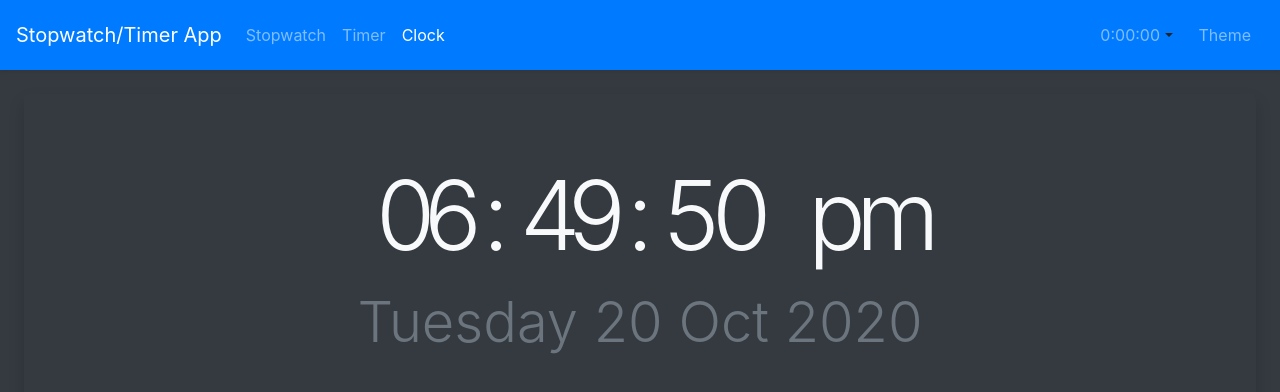
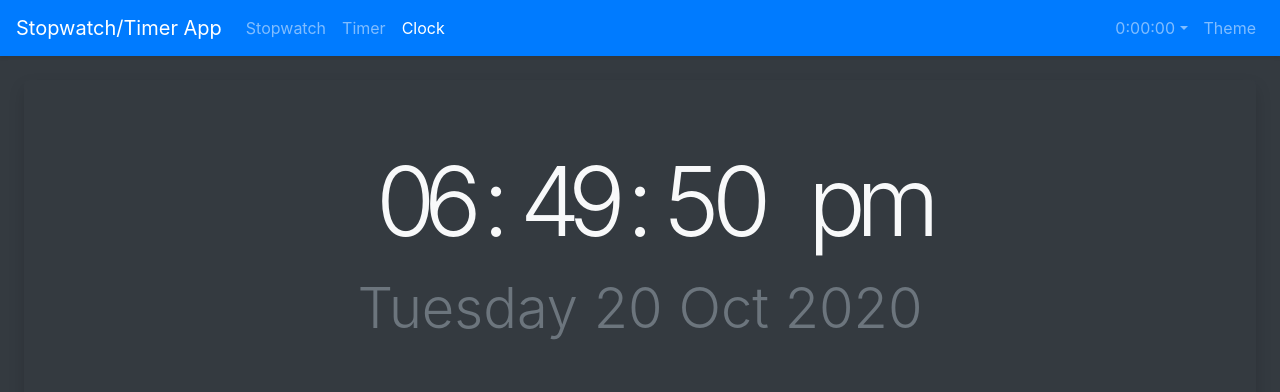
Before and after one commit to NRoboto/react-stopwatch-timer, a React (Create React App) app: page /clock in a window 1280 px wide. Shown: the top 392 px of the page. Built offline with nearby package versions, Linux system fonts and the light colour scheme.

Commit message:
Refactor navigation and change from button to span

```diff
--- a/src/navigation/index.tsx
+++ b/src/navigation/index.tsx
@@ -2,56 +2,19 @@ import React from "react";
 import { NavLink } from "react-router-dom";
 import {
   Navbar,
-  NavItem,
   NavbarToggler,
   Collapse,
   Nav,
   NavbarText,
-  Container,
-  Col,
-  Row,
   Button,
 } from "reactstrap";
+import { NavbarItem } from "./item";
+import { Peak, PeakPreview } from "./peak";
 import {
   NavigationProps,
-  NavbarItemProps,
-  NavPeakProps,
   NavMainBarProps,
   NavMainBarRightProps,
 } from "./types";
-
-const NavbarItem = ({ to, children }: NavbarItemProps) => (
-  <NavItem>
-    <NavLink to={to} className="nav-link" activeClassName="active">
-      {children}
-    </NavLink>
-  </NavItem>
-);
-
-const NavPeak = ({ collapsed }: NavPeakProps) => (
-  <Collapse isOpen={!collapsed}>
-    <Container className="bg-primary text-light" fluid>
-      <Row>
-        <Col xs="12" md="2">
-          Stopwatch 1
-        </Col>
-        <Col>0:00:00</Col>
-      </Row>
-      <Row>
-        <Col xs="12" md="2">
-          Stopwatch 2
-        </Col>
-        <Col>0:00:00</Col>
-      </Row>
-      <Row>
-        <Col xs="12" md="2">
-          Stopwatch 3
-        </Col>
-        <Col>0:00:00</Col>
-      </Row>
-    </Container>
-  </Collapse>
-);
 
 const NavMainBarLeft = () => (
   <Nav className="mr-auto" navbar>
@@ -62,13 +25,9 @@ const NavMainBarLeft = () => (
 );
 
 const NavMainBarRight = ({ togglePeak, toggleTheme }: NavMainBarRightProps) => (
-  <Nav>
-    <Button onClick={togglePeak} outline color="link">
-      <NavbarText>0:00:00</NavbarText> <span className="dropdown-toggle"></span>
-    </Button>
-    <Button onClick={toggleTheme} outline color="link">
-      <NavbarText>Theme</NavbarText>
-    </Button>
+  <Nav navbar>
+    <PeakPreview togglePeak={togglePeak} />
+    <NavbarItem onClick={toggleTheme}>Theme</NavbarItem>
   </Nav>
 );
 
@@ -79,7 +38,9 @@ const NavMainBar = ({
   toggleTheme,
 }: NavMainBarProps) => (
   <Navbar color="primary" dark expand="md" sticky="top" className="shadow-sm">
-    <NavLink className="navbar-brand" to="/" exact>Stopwatch/Timer App</NavLink>
+    <NavLink className="navbar-brand" to="/" exact>
+      Stopwatch/Timer App
+    </NavLink>
     <NavbarToggler onClick={toggleCollapse} className="mr-2"></NavbarToggler>
     <Collapse isOpen={!collapsed} navbar>
       <NavMainBarLeft />
@@ -96,7 +57,7 @@ export const Navigation = ({ toggleTheme }: NavigationProps) => {
 
   return (
     <>
-      <NavPeak collapsed={peakIsCollapsed} />
+      <Peak collapsed={peakIsCollapsed} />
       <NavMainBar
         collapsed={navIsCollapsed}
         toggleCollapse={toggleNavbar}
--- /dev/null
+++ b/src/navigation/item.tsx
@@ -0,0 +1,23 @@
+import { NavItem } from "reactstrap";
+import { NavLink } from "react-router-dom";
+import { NavbarItemProps } from "./types";
+import styles from "./style.module.css";
+
+export const NavbarItem = ({ to, onClick, children }: NavbarItemProps) => (
+  <NavItem>
+    {!!to ? (
+      <NavLink
+        to={to}
+        onClick={onClick}
+        className="nav-link"
+        activeClassName="active"
+      >
+        {children}
+      </NavLink>
+    ) : (
+      <span className={`nav-link ${styles.navlink}`} onClick={onClick}>
+        {children}
+      </span>
+    )}
+  </NavItem>
+);
--- /dev/null
+++ b/src/navigation/peak.tsx
@@ -0,0 +1,34 @@
+import { Collapse, Container, Col, Row } from "reactstrap";
+import { NavbarItem } from "./item";
+import { NavPeakProps, PeakPreviewParams } from "./types";
+
+export const Peak = ({ collapsed }: NavPeakProps) => (
+  <Collapse isOpen={!collapsed}>
+    <Container className="bg-primary text-light" fluid>
+      <Row>
+        <Col xs="12" md="2">
+          Stopwatch 1
+        </Col>
+        <Col>0:00:00</Col>
+      </Row>
+      <Row>
+        <Col xs="12" md="2">
+          Stopwatch 2
+        </Col>
+        <Col>0:00:00</Col>
+      </Row>
+      <Row>
+        <Col xs="12" md="2">
+          Stopwatch 3
+        </Col>
+        <Col>0:00:00</Col>
+      </Row>
+    </Container>
+  </Collapse>
+);
+
+export const PeakPreview = ({ togglePeak }: PeakPreviewParams) => (
+  <NavbarItem onClick={togglePeak}>
+    0:00:00 <span className="dropdown-toggle"></span>
+  </NavbarItem>
+);
--- /dev/null
+++ b/src/navigation/style.module.css
@@ -0,0 +1,3 @@
+.navlink {
+  cursor: pointer;
+}
```
Also changed, not shown: src/navigation/types.ts (+8 -1 lines), src/navigation/style.css (deleted).
